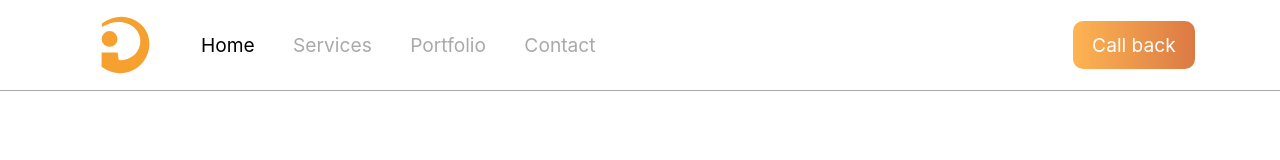
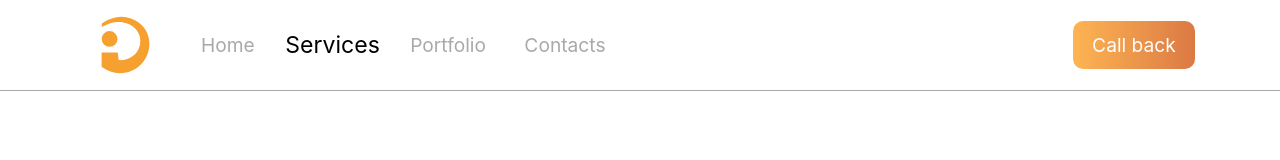
Before and after one commit to sergey-egorov/site-indevstudio, an Angular app in the folder frontend/: page /services in a window 1280 px wide. Shown: the top 160 px of the page. Built offline with nearby package versions, Linux system fonts and the light colour scheme.

Commit message:
-- merge

```diff
--- a/frontend/src/app/devtype/devtype.component.ts
+++ b/frontend/src/app/devtype/devtype.component.ts
@@ -7,7 +7,7 @@ import { Component, OnInit, Input } from '@angular/core';
 })
 export class DevtypeComponent implements OnInit {
 
-  @Input() type: string = 'web';
+  @Input() type = 'web';
 
   data = {
     'web': {
--- a/frontend/src/app/main-toolbar/main-toolbar.component.html
+++ b/frontend/src/app/main-toolbar/main-toolbar.component.html
@@ -1,4 +1,3 @@
-
 <!-- Navigation -->
 <nav class="navbar navbar-expand-lg static-top navbar-light navbar-custom">
   <div class="container">
@@ -12,19 +11,19 @@
     <div class="collapse navbar-collapse" id="navbarResponsive">
 
       <ul class="navbar-nav mr-auto">
-        <li class="nav-item active">
+        <li class="nav-item" [ngClass]="{ 'active': page === 'home' }">
           <a class="nav-link" routerLink="/home">Home
             <span class="sr-only">(current)</span>
           </a>
         </li>
-        <li class="nav-item">
+        <li class="nav-item" [ngClass]="{ 'active': page === 'services' }">
           <a class="nav-link" routerLink="/services">Services</a>
         </li>
-        <li class="nav-item">
+        <li class="nav-item" [ngClass]="{ 'active': page === 'portfolio' }">
           <a class="nav-link" routerLink="/portfolio">Portfolio</a>
         </li>
-        <li class="nav-item">
-          <a class="nav-link" routerLink="/home">Contact</a>
+        <li class="nav-item" [ngClass]="{ 'active': page === 'contacts' }">
+          <a class="nav-link" routerLink="/home">Contacts</a>
         </li>
       </ul>
 
--- a/frontend/src/app/main-toolbar/main-toolbar.component.scss
+++ b/frontend/src/app/main-toolbar/main-toolbar.component.scss
@@ -28,7 +28,7 @@
     transition: all 1s;
 
     &:hover {
-      transform: scale(1.2);
+      transform: scale(1.3);
       transition: all 0.5s;
     }
 }
@@ -36,6 +36,7 @@
 .navbar-custom .nav-item.active .nav-link,
 .navbar-custom .nav-item:hover .nav-link {
     color: black;
+    transform: scale(1.2);
 }
 
 .navbar-custom .button {
--- a/frontend/src/app/main-toolbar/main-toolbar.component.ts
+++ b/frontend/src/app/main-toolbar/main-toolbar.component.ts
@@ -1,4 +1,4 @@
-import { Component, OnInit } from '@angular/core';
+import { Component, OnInit, Input } from '@angular/core';
 
 @Component({
   selector: 'app-main-toolbar',
@@ -7,6 +7,8 @@ import { Component, OnInit } from '@angular/core';
 })
 export class MainToolbarComponent implements OnInit {
 
+  @Input() page = 'home';
+
   constructor() { }
 
   ngOnInit() {
--- a/frontend/src/app/portfolio/portfolio.component.html
+++ b/frontend/src/app/portfolio/portfolio.component.html
@@ -1,4 +1,4 @@
-<app-main-toolbar></app-main-toolbar>
+<app-main-toolbar page="portfolio"></app-main-toolbar>
 
 <div class="container">
     <h1>Portfolio</h1>
--- a/frontend/src/app/services/services.component.html
+++ b/frontend/src/app/services/services.component.html
@@ -1,4 +1,4 @@
-<app-main-toolbar></app-main-toolbar>
+<app-main-toolbar page="services"></app-main-toolbar>
 
 <div class="container">
 
```
